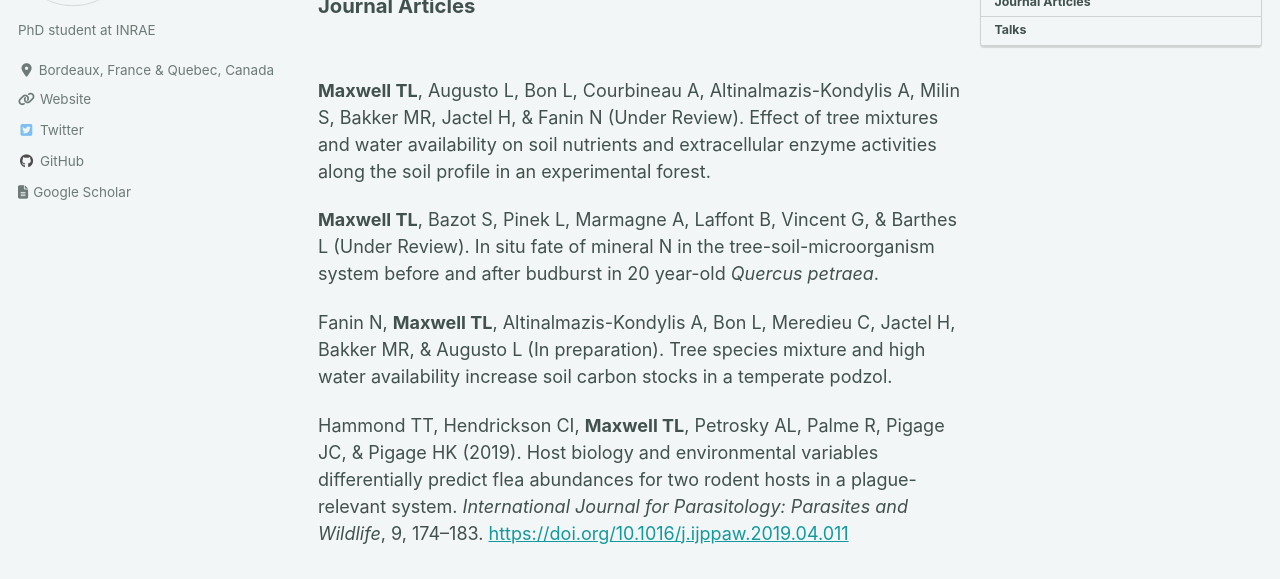
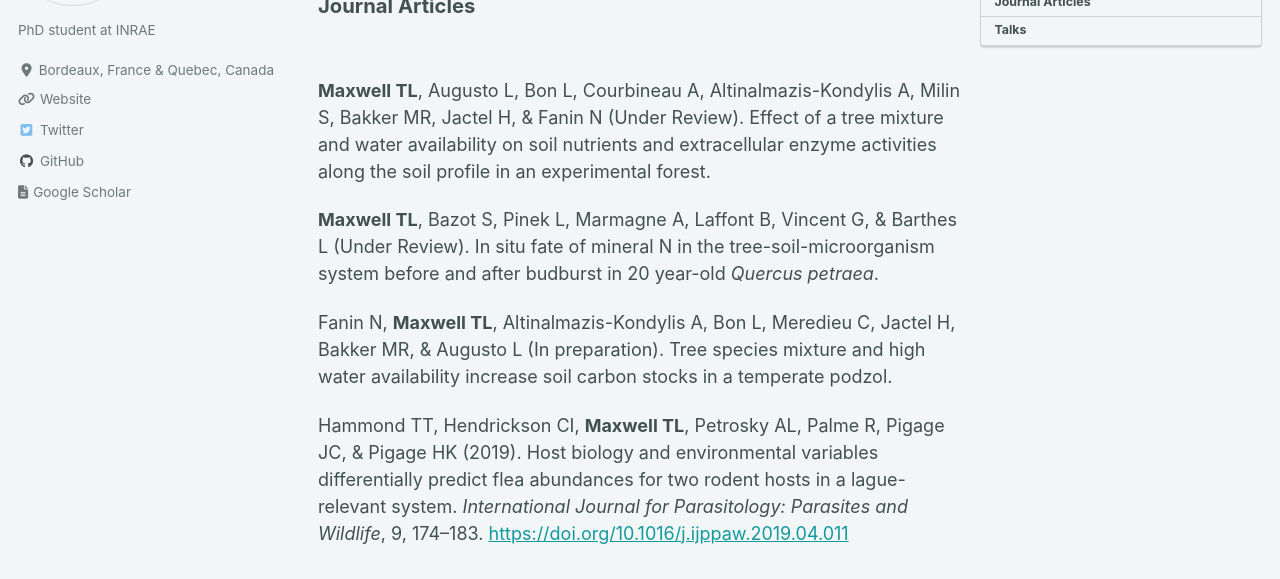
Before and after one commit to Tania-Maxwell/Tania-Maxwell.github.io, a Jekyll site: the page built from _pages/publications.md, in a window 1280 px wide and 900 px high. Shown: the part 180-759 px from the top of the window. Built offline with Jekyll 4.4.1, drawn with Linux system fonts in a browser that asks for light colours; cached includes are drawn as plain includes; nearby versions of some CDN libraries.

```diff
--- a/_pages/publications.md
+++ b/_pages/publications.md
@@ -10,22 +10,13 @@ title: "Publications"
 ### Journal Articles
 <br>
 
-**Maxwell TL**, Augusto L, Bon L, Courbineau A, Altinalmazis-Kondylis A, Milin S,
-Bakker MR, Jactel H, & Fanin N (Under Review).
-Effect of tree mixtures and water availability on soil nutrients and extracellular enzyme
-activities along the soil profile in an experimental forest.
+**Maxwell TL**, Augusto L, Bon L, Courbineau A, Altinalmazis-Kondylis A, Milin S, Bakker MR, Jactel H, & Fanin N (Under Review). Effect of a tree mixture and water availability on soil nutrients and extracellular enzyme activities along the soil profile in an experimental forest.
 
-**Maxwell TL**, Bazot S, Pinek L, Marmagne A, Laffont B, Vincent G, & Barthes L
-(Under Review). In situ fate of mineral N in the tree-soil-microorganism system
-before and after budburst in 20 year-old _Quercus petraea_.
+**Maxwell TL**, Bazot S, Pinek L, Marmagne A, Laffont B, Vincent G, & Barthes L (Under Review). In situ fate of mineral N in the tree-soil-microorganism system before and after budburst in 20 year-old _Quercus petraea_.
 
-Fanin N, **Maxwell TL**, Altinalmazis-Kondylis A, Bon L, Meredieu C,
-Jactel H, Bakker MR, & Augusto L (In preparation). Tree species mixture and high water availability increase soil carbon stocks in a temperate podzol.
+Fanin N, **Maxwell TL**, Altinalmazis-Kondylis A, Bon L, Meredieu C, Jactel H, Bakker MR, & Augusto L (In preparation). Tree species mixture and high water availability increase soil carbon stocks in a temperate podzol.
 
-Hammond TT, Hendrickson CI, **Maxwell TL**, Petrosky AL, Palme R,
-Pigage JC, & Pigage HK (2019). Host biology and environmental variables
-differentially predict flea abundances for two rodent hosts in a plague-relevant system.
-_International Journal for Parasitology: Parasites and Wildlife_, 9, 174–183. <https://doi.org/10.1016/j.ijppaw.2019.04.011>
+Hammond TT, Hendrickson CI, **Maxwell TL**, Petrosky AL, Palme R, Pigage JC, & Pigage HK (2019). Host biology and environmental variables differentially predict flea abundances for two rodent hosts in a lague-relevant system. _International Journal for Parasitology: Parasites and Wildlife_, 9, 174–183. <https://doi.org/10.1016/j.ijppaw.2019.04.011>
 
 ### Talks
 <br>
```
Also changed, not shown: _pages/about_me.md (+3 -3 lines), _pages/research.md (+14 -8 lines), _pages/skills.md (+4 -2 lines), index.html (+7 -7 lines), img/15N_label_wide.jpg (added), img/climgrass.png (added).
